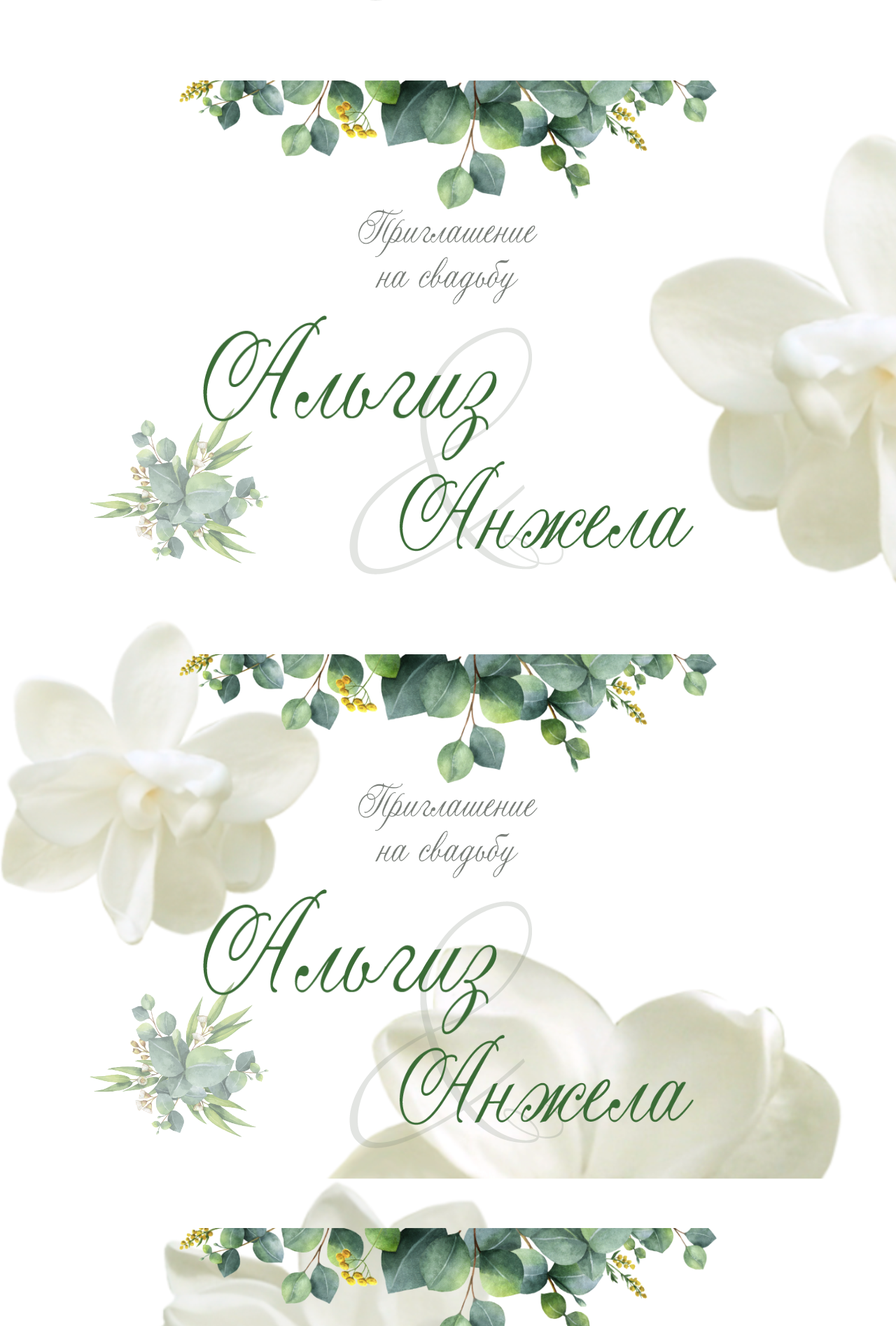
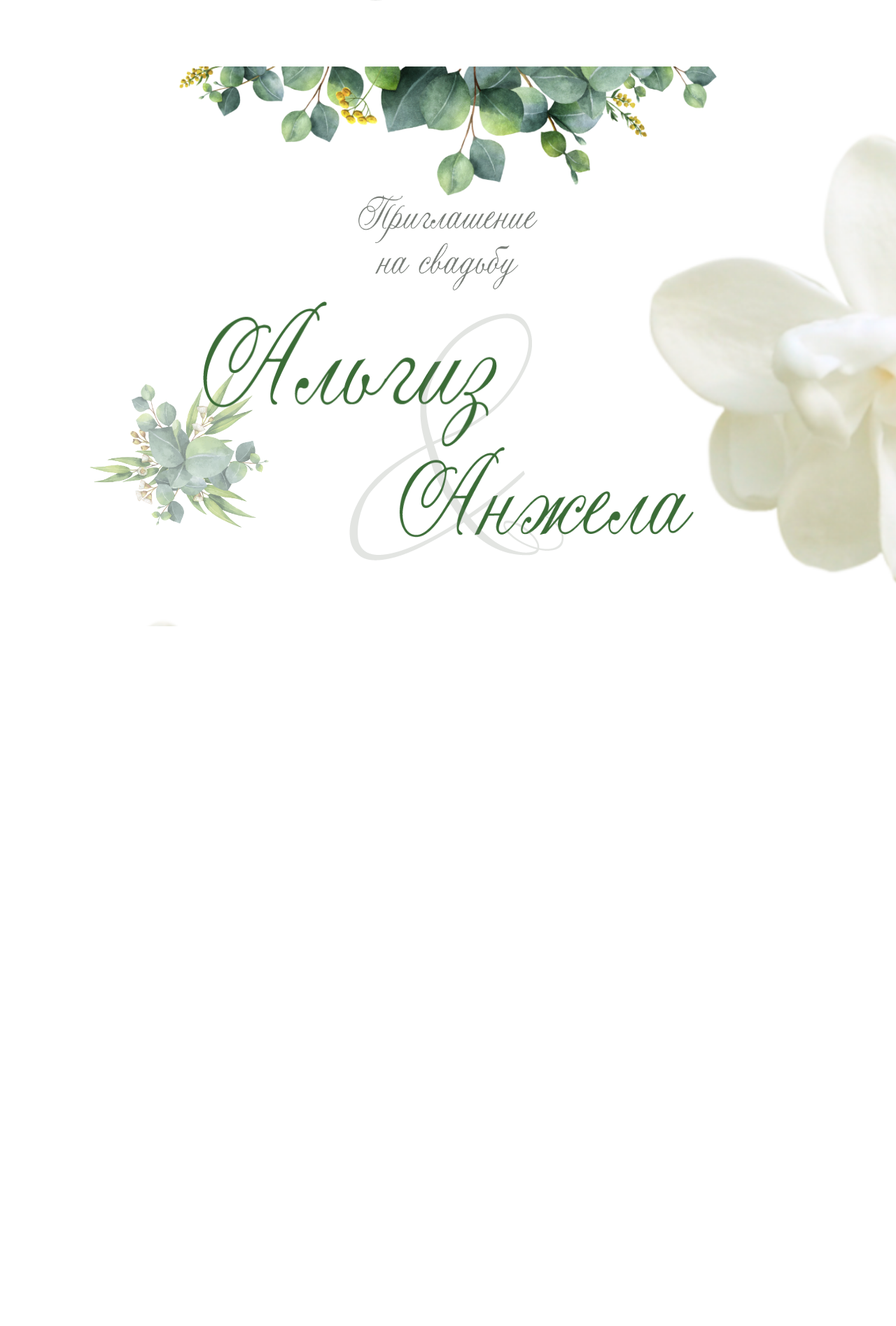
Before and after one commit to Aidarchik/weddingAlgizAndAngela, a React (Create React App) app: page / in a window 1280 px wide. Shown: the part 705-2600 px from the top of the page at 70% size. After the commit the page ends 1600 px from the top, so only its background shows below. Built offline with nearby package versions, Linux system fonts and the light colour scheme.

Commit message:
Анимация начало (не забыть npm i)

```diff
--- a/package.json
+++ b/package.json
@@ -8,6 +8,7 @@
     "@testing-library/user-event": "^13.5.0",
     "react": "^18.2.0",
     "react-dom": "^18.2.0",
+    "react-intersection-observer": "^9.5.3",
     "react-scripts": "5.0.1",
     "web-vitals": "^2.1.4"
   },
--- a/src/App.js
+++ b/src/App.js
@@ -8,16 +8,36 @@ import angela from "./assets/angela.png";
 import egg from "./assets/pngegg.png";
 import "./App.css";
 import Invite from "./components/invite";
+import { useInView } from "react-intersection-observer";
+import { useEffect, useState } from "react";
 // import Tmp from './components/tmp'
 
 function App() {
+  const { ref, inView } = useInView({
+    threshold: 0,
+    triggerOnce: false,
+  });
+
+  const [flag, setFlag] = useState(false);
+
+  useEffect(() => {
+    const interval = setInterval(() => setFlag((prev) => !prev), 1000);
+    return () => clearInterval(interval);
+  }, []);
+
   return (
     <div className="App">
-      <div className="bg-hero-pattern bg-fixed bg-cover bg-center relative -z-50">
-        <Invite image={{ greenBranch, invite, algiz, and, angela, egg }} />
-        <Invite image={{ greenBranch, invite, algiz, and, angela, egg }} />
-        <Invite image={{ greenBranch, invite, algiz, and, angela, egg }} />
-        <Invite image={{ greenBranch, invite, algiz, and, angela, egg }} />
+      <div
+        className={`${
+          !inView && "bg-hero-pattern"
+        } bg-fixed bg-cover bg-center relative z-50`}
+      >
+        <Invite
+          image={{ greenBranch, invite, algiz, and, angela, egg, flag }}
+        />
+        <Invite
+          image={{ greenBranch, invite, algiz, and, angela, egg, inView }}
+        />
         {/* <div className="h-screen border-2 border-red-800 flex justify-center">
           <div className="relative w-20 sm:w-40 md:w-60 h-20 border-2 border-green-800">
             <div className="absolute top-[-20px] left-[calc(50%-160px+140px)] sm:left-[calc(50%-160px+97px)] w-10 sm:w-32 md:w-52 h-10 border-2 border-blue-800"></div>
--- a/src/components/invite.js
+++ b/src/components/invite.js
@@ -1,7 +1,7 @@
 export default function Invite(props) {
-  const { greenBranch, invite, algiz, and, angela, egg } = props.image;
+  const { greenBranch, invite, algiz, and, angela, egg, flag } = props.image;
   return (
-    <div className="h-full min-h-screen border-0 container mx-auto border-red-800 overflow-hidden mb-5">
+    <div className="h-full min-h-screen border-0 container mx-auto border-red-800 overflow-hidden pb-5">
       <div className="invite__row flex flex-col content-center justify-start lg:relative">
         <div className="invite__column flex-grow-0 flex-shrink basis-auto">
           <div className="invite__item border-0 border-blue-700">
@@ -32,15 +32,23 @@ export default function Invite(props) {
                 <div className="names__row flex flex-col border-0 border-blue-700 relative mx-[5%] my-[15%] lg:my-[2%]">
                   <div className="names__column flex">
                     <div className="names__item flex-grow-0 flex-shrink-0 basis-[60%] lg:basis-[60%] mr-[40%]">
-                      <img src={algiz} alt="" />
+                      <img
+                        src={algiz}
+                        alt=""
+                        className="transition duration-[5000] hover:grayscale hover:contrast-200"
+                      />
                     </div>
                   </div>
                   <div className="names__column flex">
                     <div className="names__item flex-grow-0 flex-shrink-0 basis-[60%] lg:basis-[60%] ml-[40%]">
-                      <img src={angela} alt="" />
+                      <img
+                        src={angela}
+                        alt=""
+                        className="hover:grayscale transition duration-[5000] hover:contrast-200"
+                      />
                     </div>
                   </div>
-                  <div className="names__column flex absolute -z-10 top-[-5%] left-[30%] md:top-[-5%] md:left-[26%] lg:top-[-10%] lg:left-[25%] xl:top-[5%] xl:left-[30%] 2xl:top-[10%] 2xl:left-[30%]">
+                  <div className="names__column flex absolute z-0 top-[-5%] left-[30%] md:top-[-5%] md:left-[26%] lg:top-[-10%] lg:left-[25%] xl:top-[5%] xl:left-[30%] 2xl:top-[10%] 2xl:left-[30%]">
                     <div className="names__item flex-grow-0 flex-shrink-0 basis-[75%] lg:basis-full">
                       <img
                         src={and}
@@ -54,10 +62,10 @@ export default function Invite(props) {
             </div>
           </div>
         </div>
-        <div className="invite__column flex-grow-0 flex-shrink basis-auto">
+        <div className="invite__column flex-grow-0 flex-shrink basis-auto lg:min-h-10">
           <div className="invite__item border-0 border-blue-700">
             <div className="invite__item__row flex justify-center">
-              <div className="invite__item__image flex-grow-0 flex-shrink-0 basis-[43%] md:basis-[30%] lg:absolute lg:w-[20%] lg:left-[10%] lg:top-[68%] lg:-z-10 lg:opacity-60">
+              <div className="invite__item__image flex-grow-0 flex-shrink-0 basis-[43%] md:basis-[30%] lg:absolute lg:w-[20%] lg:left-[10%] lg:top-[60%] lg:-z-10 lg:opacity-60">
                 <img src={egg} alt="" className="mx-auto" />
               </div>
             </div>
```
Also changed, not shown: 1 other file (tests, documents, lock files or other folders).
